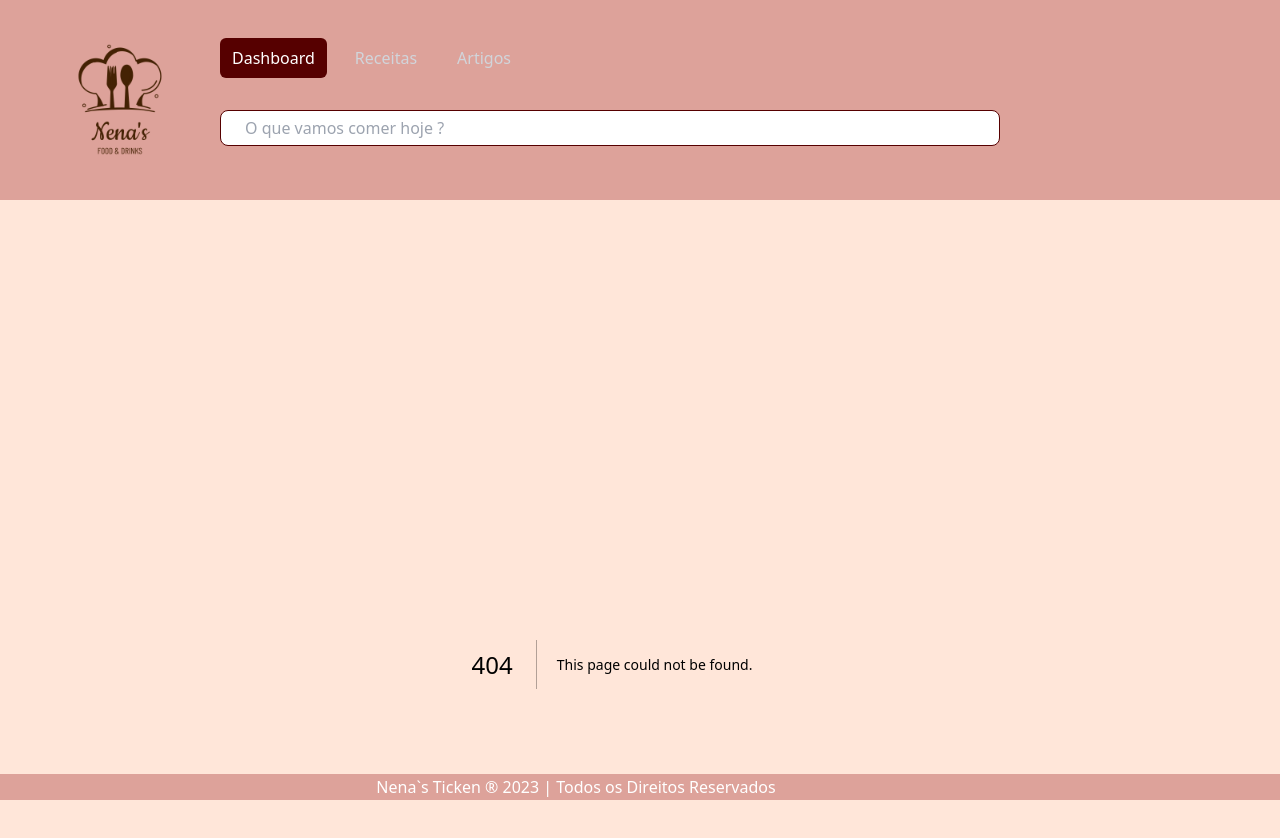
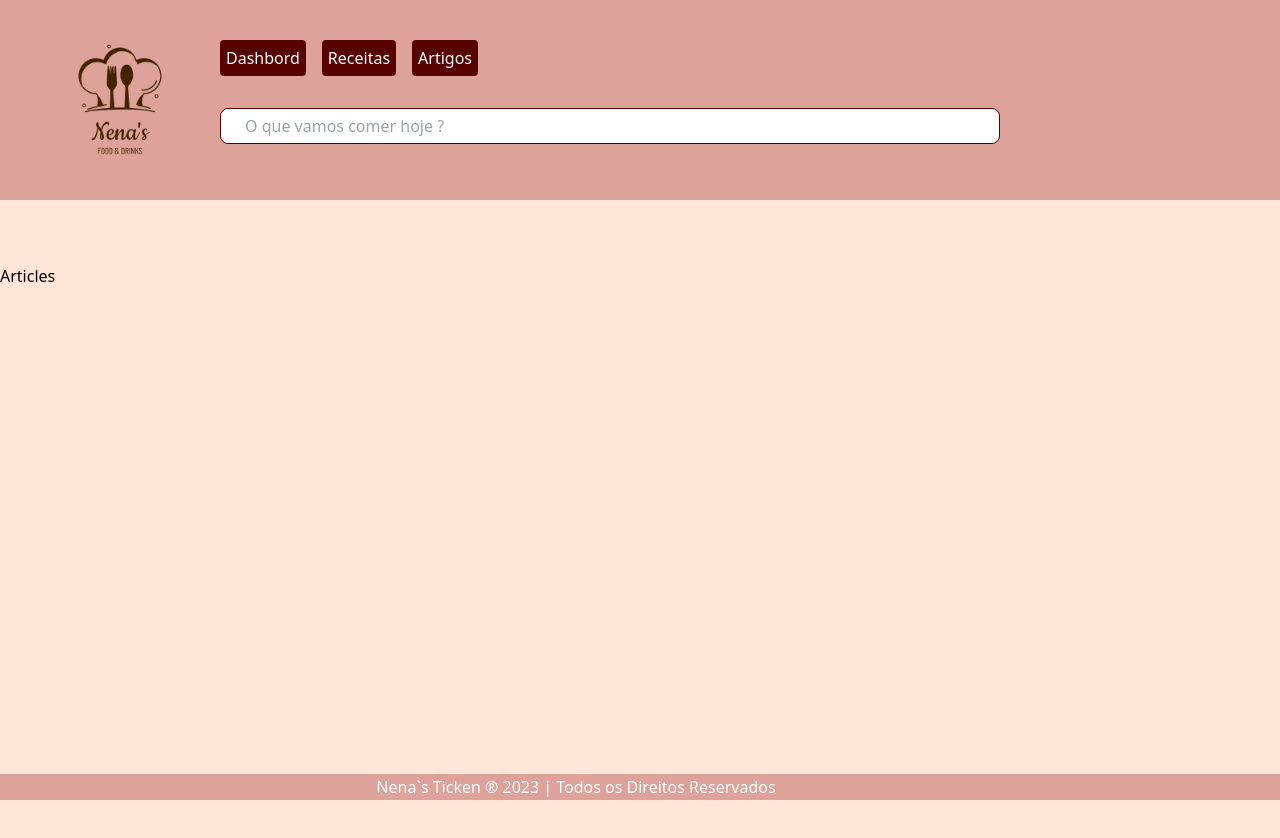
Before and after one commit to SinaraMoura/nenaskitchen, a Next.js app: page /articles in a window 1280 px wide. Before the commit this address had no page. Shown: the top 838 px of the page. After the commit the page ends 800 px from the top, so only its background shows below. Built offline with nearby package versions, Linux system fonts and the light colour scheme.

Commit message:
implementando página de receitas

```diff
--- a/src/app/(pages)/(dashbord)/page.tsx
+++ b/src/app/(pages)/(dashbord)/page.tsx
@@ -2,12 +2,13 @@
 import ElasticCarousel from "@/app/components/Carousel";
 import RecipesContainer from "@/app/components/RecipesContainer";
 import { fetchWrapper } from "@/utils/fetchWrapper";
+import Link from "next/link";
 
 export default async function Dashboard() {
     const response = await fetchWrapper('/recipes/list');
 
     return (
-        <div className="w-full container px-5  bg-backgound-body">
+        <div className="flex flex-col  justify-center w-full container px-5  bg-backgound-body">
             <h3 className="text-5xl text-yellow-950 pb-4 font-bold">Bem vindo(a) a Nena's Food e Drinks</h3>
             <h4 className="text-3xl">Faça sua escolha de hoje !</h4>
             <ElasticCarousel />
@@ -19,6 +20,11 @@ export default async function Dashboard() {
                     )
                 })}
             </div>
+            <button type="button" className="m-auto w-1/2 py-3.5 px-8 rounded-lg border-none bg-brown-primary duration-75 mt-4">
+                <Link href="/recipes">
+                    Ver todas as receitas
+                </Link>
+            </button>
         </div>
     )
 }
--- /dev/null
+++ b/src/app/(pages)/articles/page.tsx
@@ -0,0 +1,5 @@
+export default function Articles() {
+    return (
+        <h1>Articles</h1>
+    )
+}
--- /dev/null
+++ b/src/app/(pages)/recipes/page.tsx
@@ -0,0 +1,20 @@
+'use client';
+import RecipesContainer from "@/app/components/RecipesContainer"
+import { fetchWrapper } from "@/utils/fetchWrapper";
+
+export default async function Recipes() {
+    const response = await fetchWrapper('/recipes/list');
+
+    return (
+        <div className="w-full container px-5">
+            <h1 className="text-2xl font-medium mb-4">Recipes</h1>
+            <div className="grid grid-cols-3 gap-4">
+                {response.map((recipe: any) => {
+                    return (
+                        <RecipesContainer recipes={recipe} />
+                    )
+                })}
+            </div>
+        </div>
+    )
+}
--- a/src/app/components/NavBar.tsx
+++ b/src/app/components/NavBar.tsx
@@ -1,5 +1,6 @@
 import Image from "next/image";
 import { Input } from "./Input";
+import NavLink from "./NavLink";
 
 
 export function NavBar() {
@@ -14,10 +15,24 @@ export function NavBar() {
 
             <div className="w-full flex flex-col justify-center">
                 <div className=" flex space-x-4 pb-8">
-                    <div className="flex space-x-4">
-                        <a href="" className="bg-brown-secundary text-white block rounded-md px-3 py-2 text-base font-medium" aria-current="page">Dashboard</a>
+                    <div className="flex space-x-4 ">
+                        <ul className="flex space-x-4 ">
+                            <NavLink
+                                title="Dashbord"
+                                path="/"
+                            />
+                            <NavLink
+                                title="Receitas"
+                                path="/recipes"
+                            />
+                            <NavLink
+                                title="Artigos"
+                                path="/articles"
+                            />
+                        </ul>
+                        {/* <a href="" className="bg-brown-secundary text-white block rounded-md px-3 py-2 text-base font-medium" aria-current="page">Dashboard</a>
                         <a href="" className="text-gray-300 hover:bg-brown-hover hover:text-white block rounded-md px-3 py-2 text-base font-medium">Receitas</a>
-                        <a href="" className="text-gray-300 hover:bg-brown-hover hover:text-white block rounded-md px-3 py-2 text-base font-medium">Artigos</a>
+                        <a href="" className="text-gray-300 hover:bg-brown-hover hover:text-white block rounded-md px-3 py-2 text-base font-medium">Artigos</a> */}
                     </div>
                 </div>
                 <Input
--- /dev/null
+++ b/src/app/components/NavLink.tsx
@@ -0,0 +1,17 @@
+'use client';
+import Link from 'next/link';
+
+interface Props {
+    title: string;
+    path: string;
+}
+
+export default function NavLink({ title, path }: Props) {
+    return (
+        <div className='text-white bg-brown-secundary rounded px-1.5 py-1.5' >
+            <Link href={path} >
+                {title}
+            </Link>
+        </div>
+    );
+}
--- a/src/app/components/RecipesContainer.tsx
+++ b/src/app/components/RecipesContainer.tsx
@@ -4,7 +4,7 @@ import Image from "next/image";
 export default function RecipesContainer({ recipes }: any) {
     return (
 
-        <div className="rounded flex flex-col ">
+        <div className="rounded flex flex-col mb-4 cursor-pointer">
             <div className="w-full p-3 h-[150px] relative bg-black bg-opacity-25 rounded-3xl shadow bg-cover bg-center"
                 style={{ backgroundImage: `url(/carnes.webp)` }}
             />
```
Also changed, not shown: package.json (+14 -7 lines), 2 other files (tests, documents, lock files or other folders).
